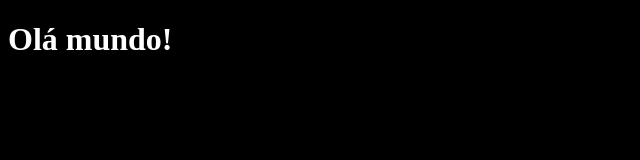
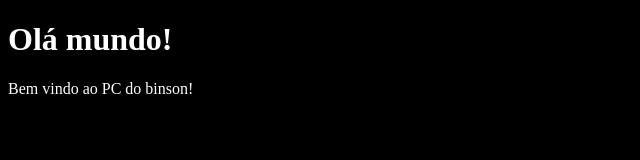
Before and after one commit to HenrickRobinson/teste, a plain HTML site: page index.html in a window 1280 px wide. Shown: the whole page, without its empty margins (0-640 px from the left). Drawn offline with Linux system fonts and the light colour scheme.

Commit message:
Acrescentando paragrafo

```diff
--- a/index.html
+++ b/index.html
@@ -9,5 +9,6 @@
 </head>
 <body>
     <h1>Olá mundo!</h1>
+    <p>Bem vindo ao PC do binson!</p>
 </body>
 </html>
```
